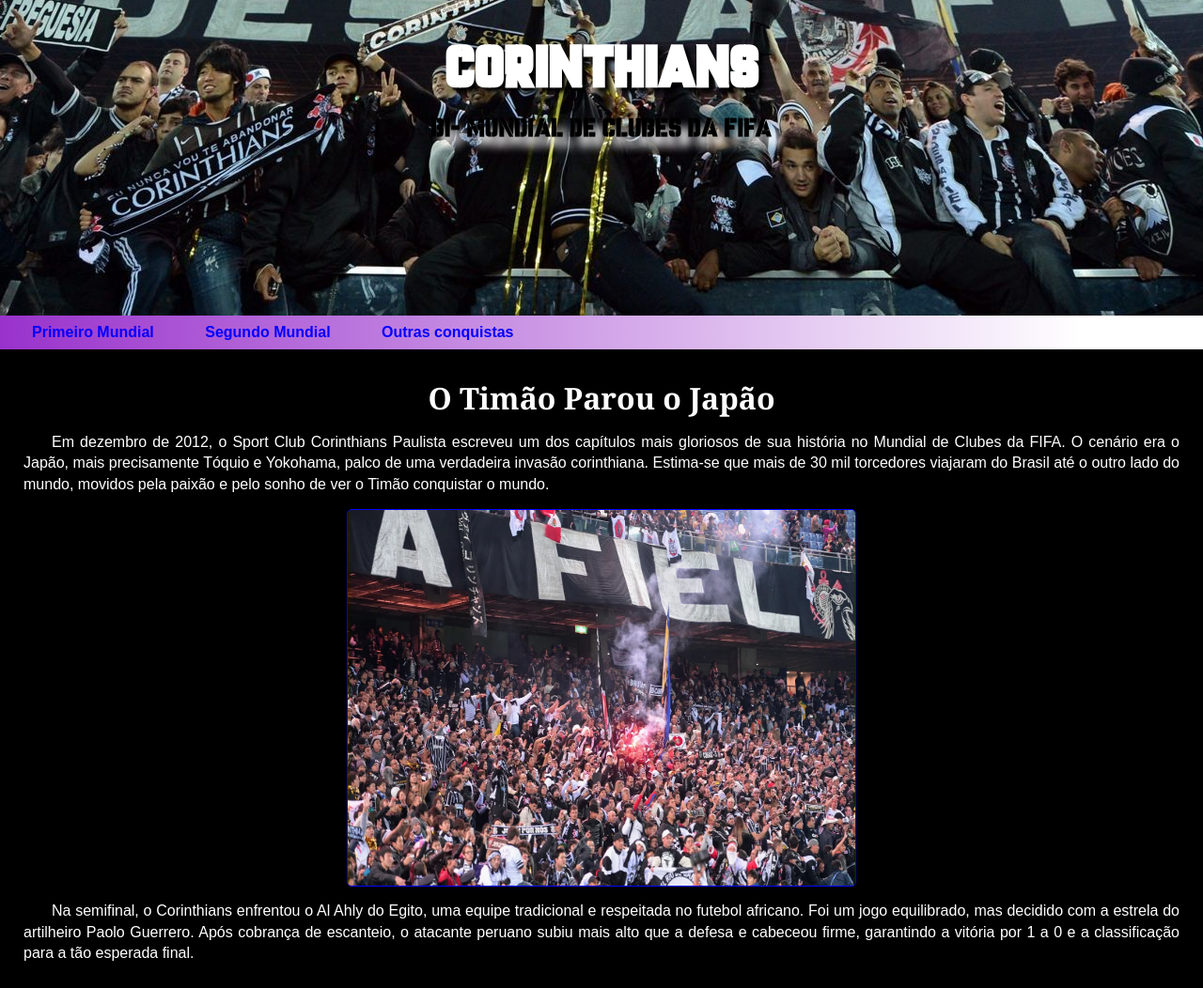
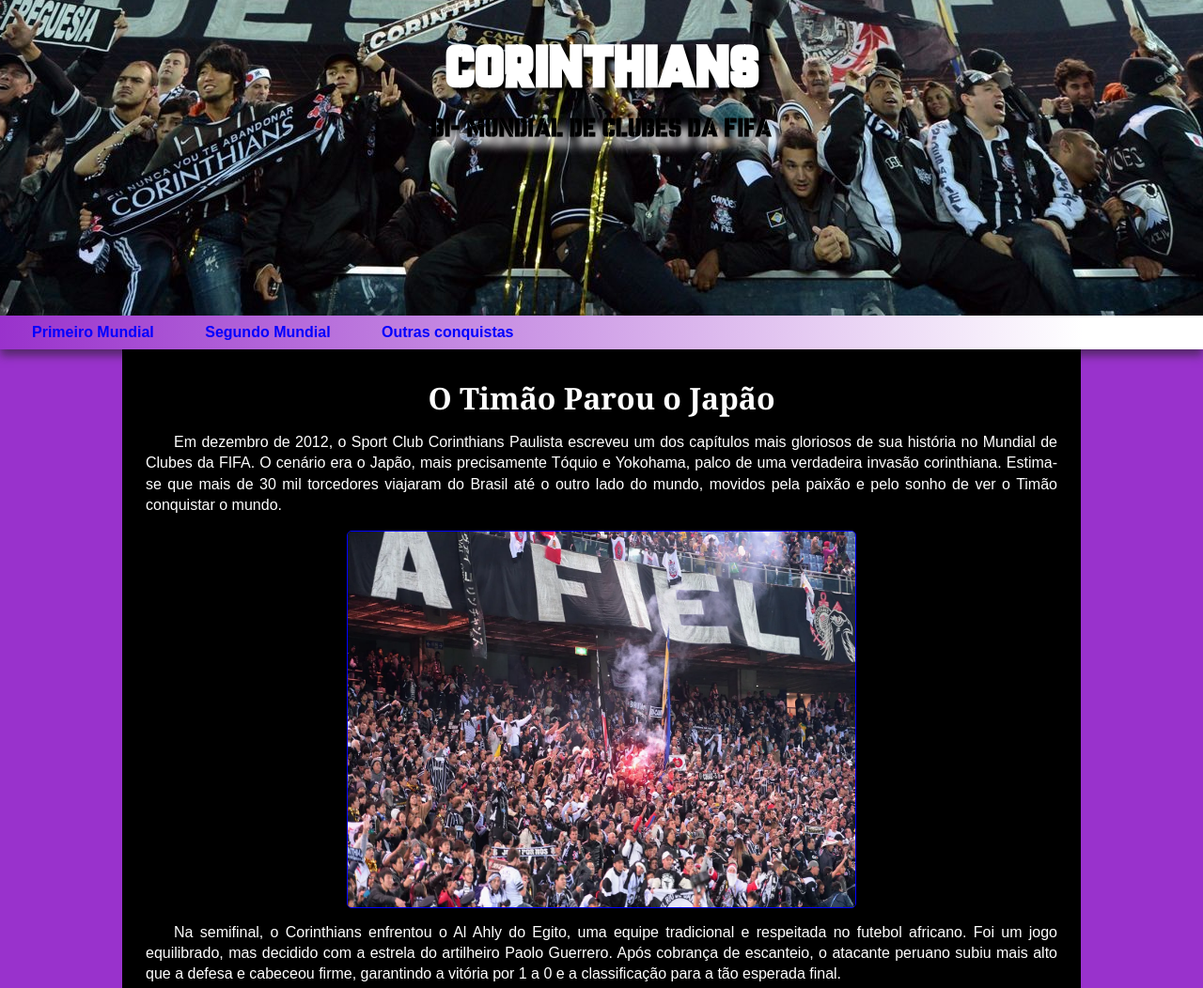
Before and after one commit to Celso-Ribas/projeto-mundial-corinthians, a plain HTML site: page index.html in a window 1280 px wide. Shown: the top 1052 px of the page at 94% size. Drawn offline with Linux system fonts and the light colour scheme; grey boxes are pictures that could not be loaded.

Commit message:
Atualização de margin

```diff
--- a/estilo/style.css
+++ b/estilo/style.css
@@ -70,7 +70,9 @@
            color:white;}
 
            main {
-
+            margin: auto;
+            max-width: 1000px;
+            min-width: 300px;
             background-color:black ;
             padding: 10px;
 
```
